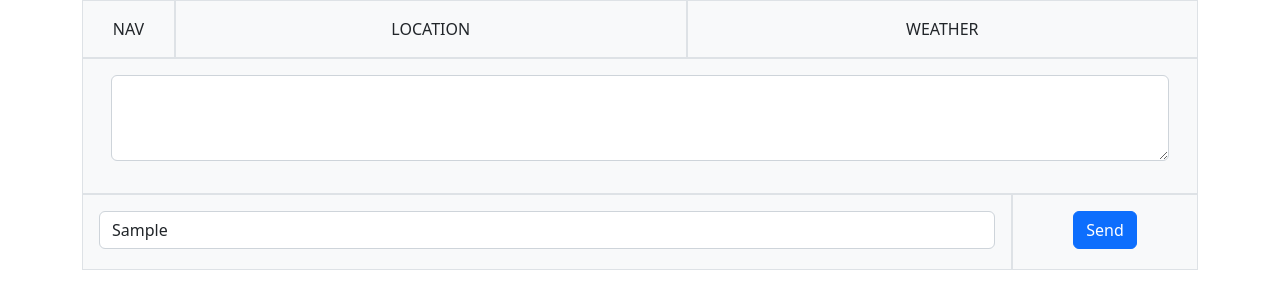
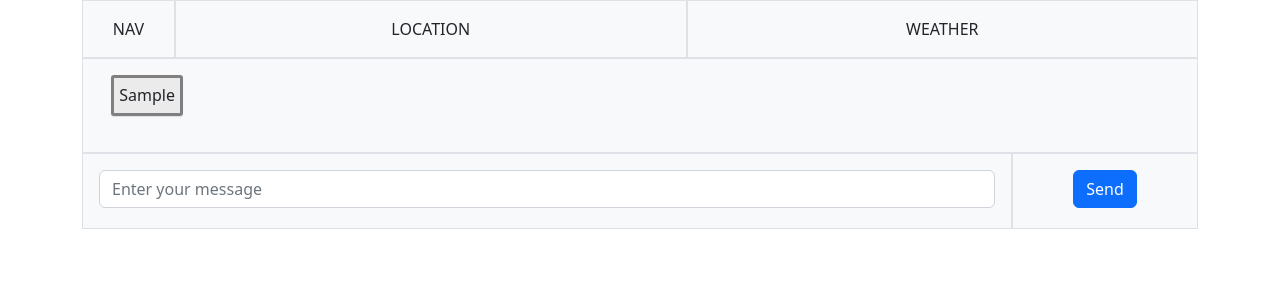
Before and after one commit to gravitykills03/WeatherChat, a plain HTML site: page index.html in a window 1280 px wide. Both pictures are taken after typing "Sample" into the empty fields and a click on the button "Send". Drawn offline with nearby package versions, Linux system fonts and the light colour scheme.

Commit message:
Added Chat Funtionality and Borders for the Chat.

```diff
--- a/index.html
+++ b/index.html
@@ -6,7 +6,7 @@
     <meta name = "viewport" content = "width=device-width, initial-scale=1.0">
     <!-- Utilizes Bootstrap CSS-->
 <link href = "https://cdn.jsdelivr.net/npm/bootstrap@5.2.2/dist/css/bootstrap.min.css" rel = "stylesheet" integrity="sha384-Zenh87qX5JnK2Jl0vWa8Ck2rdkQ2Bzep5IDxbcnCeuOxjzrPF/et3URy9Bv1WTRi" crossorigin = "anonymous">
-<script src = "./style.css"></script>
+<link rel="stylesheet" href="./style.css">
     <title>Weather Chat</title>
 </head>
 <body>
@@ -19,10 +19,9 @@
                 <div class = "col-sm col-md p-3 border bg-light" id ="weather">WEATHER</div>
             </div>
             <div class = "row p-3 border bg-light">
-              <div id = "readonly_chatbox_div">
-                <div class="mb-3">
-                    <textarea readonly class="form-control" id="readonly_chatbox" rows="3"></textarea>
-                  </div>
+              <div id = "chatbox_div">
+                <div class="mb-3" id="chat_box">
+                </div>
               </div>
             </div>
 
@@ -30,8 +29,10 @@
             <div class = "row">
                 <div class = "col p-3 border bg-light" id = "textbox_div">
                     <div class = "mb-1">
+                        <form id="user_input_form">
                         <input class = "form-control" id = "user_textbox" rows = "3" minlength = "2" type = "text" placeholder = "Enter your message"></input>
-                      </div>
+                      </form>
+                    </div>
                 </div>
                 <div class = "text-center col-auto col-md-2 p-3 border bg-light" id = "send_button_div">
                     <div class = "col-auto">
@@ -43,5 +44,33 @@
 
     <!-- JavaScript Bundle with Popper -->
 <script src="https://cdn.jsdelivr.net/npm/bootstrap@5.2.2/dist/js/bootstrap.bundle.min.js" integrity="sha384-OERcA2EqjJCMA+/3y+gxIOqMEjwtxJY7qPCqsdltbNJuaOe923+mo//f6V8Qbsw3" crossorigin="anonymous"></script>
+<script src="./user_input.js"></script>
 </body>
 </html>
+<!-- <body>
+    <form id="user_input_form">
+      <input
+        type="text"
+        name=""
+        id="search_term"
+        placeholder="Enter search term"
+      />
+      <input type="submit" value="Search" />
+    </form>
+    <section id="btns_container">
+      <button class="reset_button" id="r_button">Reset</button>
+      <button class="btns_to_click" id="trending_btn">Trending</button>
+      <button class="btns_to_click" id="happy_btn">Happy</button>
+      <button class="btns_to_click" id="surprised_btn">Surprised</button>
+      <button class="btns_to_click" id="sad_btn">Sad</button>
+      <button class="btns_to_click" id="wow_btn">Wow</button>
+      <button class="btns_to_click" id="angry_btn">Angry</button>
+      <button class="btns_to_click" id="why_btn">Why</button>
+    </section>
+
+    <div id="card_container">
+
+    </div>
+    <div id="gif_container">
+
+    </div> -->
--- /dev/null
+++ b/style.css
@@ -0,0 +1,12 @@
+.chat_content {
+    display: flex;
+    position: relative;
+    border-radius: 3px;
+    background: rgb(236, 235, 235);
+    border: 3px solid grey;
+    margin-bottom: 20px;
+    width:max-content;
+    box-shadow: 0 1px 1px rgba(0,0,0,0.1);
+    justify-content: left;
+    padding: 0.5%;
+}
--- /dev/null
+++ b/user_input.js
@@ -0,0 +1,87 @@
+user_input_form.addEventListener("submit", (eObjForm) => {
+    eObjForm.preventDefault();
+    const userInput = user_textbox.value;
+    user_input_form.reset();
+    const chat_paragraph = document.createElement("p")
+    chat_paragraph.textContent = userInput;
+    chat_box.appendChild(chat_paragraph)
+    chat_paragraph.classList.add("chat_content")
+})
+send_button.addEventListener("click", () => {
+    const userInput = user_textbox.value;
+    user_input_form.reset();
+    const chat_paragraph = document.createElement("p")
+    chat_paragraph.textContent = userInput;
+    chat_box.appendChild(chat_paragraph)
+    chat_paragraph.classList.add("chat_content")
+})
+
+
+
+
+
+
+
+
+
+
+
+
+
+// user_input_form.addEventListener("submit", (eObjForm) => {
+//     eObjForm.preventDefault();
+//     const userInput = search_term.value;
+//     user_input_form.reset();
+//     const newButton = document.createElement("button");
+//     newButton.textContent = userInput;
+//     btns_container.appendChild(newButton);
+//     newButton.classList.add("btns_to_click");
+//   });
+
+//   btns_container.addEventListener("click", (eObjContainer) => {
+//     const buttonInput = eObjContainer.target.textContent;
+//     const apiKey = "FfIXQ8Uxt33G5cmUMeonTO30sa8k5CzW";
+//     const url = `https://api.giphy.com/v1/gifs/search?api_key=${apiKey}&q=${buttonInput}&limit=15`;
+//     if (eObjContainer.target.classList.contains("btns_to_click")) {
+//       fetch(url)
+//         .then((response) => response.json())
+//         .then((json) => {
+//           clearOutput();
+//           json.data
+//             .map((gif) => gif.images.fixed_height.url)
+//             .forEach((url) => {
+//               const stickers = document.createElement("img");
+//               stickers.classList.add("stickers");
+//               stickers.setAttribute("src", url);
+//               card_container.appendChild(stickers);
+//               const gif_cont = document.getElementById("gif_container");
+//               function addGifToContainer() {
+//                 gif_cont.appendChild(stickers);
+//                 const thisDate = document.createElement("p");
+//                 thisDate.innerText = currentDate;
+//                 stickers.after(thisDate);
+//                 clearOutput();
+//               }
+//               stickers.onclick = addGifToContainer;
+//             });
+//         });
+//     }
+//     if (eObjContainer.target.classList.contains("reset_button")) {
+//       clearOutput();
+//     }
+//   });
+//   function clearOutput() {
+//     card_container.innerText = "";
+//   }
+//   const date = new Date();
+
+//   const currentDate = date.toLocaleString("en-GB", {
+//     day: "numeric",
+//     month: "short",
+//     year: "numeric",
+//     hour: "numeric",
+//     minute: "2-digit",
+//   });
+//   function insertAfter(newNode, existingNode) {
+//     existingNode.parentNode.insertBefore(newNode, existingNode.nextSibling);
+//   }
```
